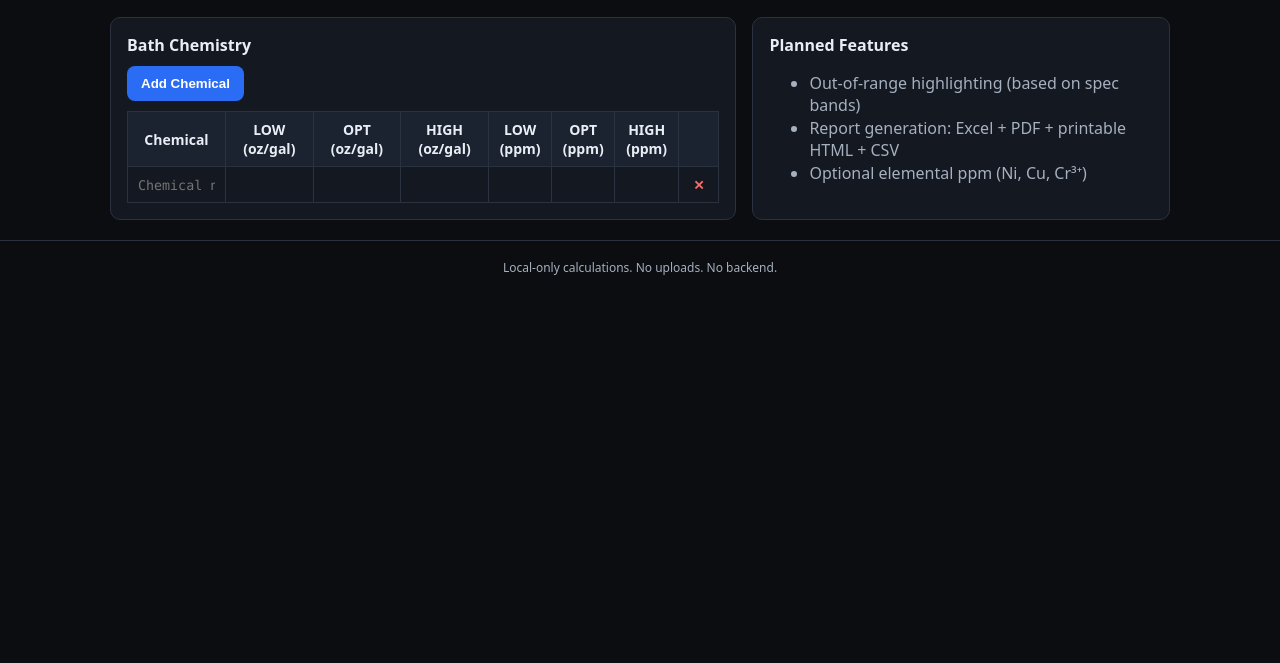
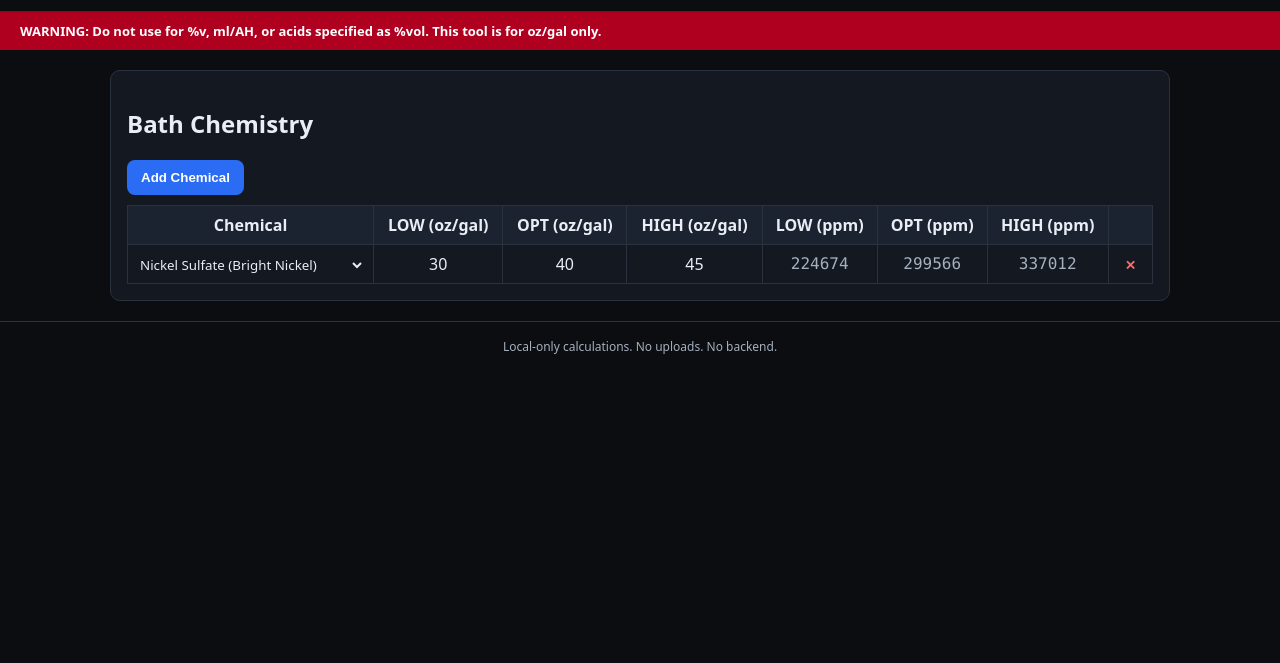
Before and after one commit to theWaffler/ppm-tool, a plain HTML site: page index.html in a window 1280 px wide. Shown: the part 137-800 px from the top of the page. Drawn offline with Linux system fonts and the light colour scheme.

Commit message:
added spec range for chemicals

```diff
--- a/app.js
+++ b/app.js
@@ -1,61 +1,66 @@
 (() => {
-  // ---------------- constants ----------------
   const OZ_GAL_TO_PPM = (28.3495 * 1000) / 3.78541;
 
-  // ---------------- elements ----------------
+  const CHEMICAL_SPECS = {
+    "Nickel Sulfate (Bright Nickel)": { low: 30, opt: 40, high: 45 },
+    "Nickel Chloride (Bright Nickel)": { low: 10, opt: 12, high: 15 },
+    "Boric Acid (Nickel Baths)": { low: 5, opt: 7, high: 8 },
+
+    "Nickel Sulfate (Satin Nickel)": { low: 24, opt: 35, high: 45 },
+    "Nickel Chloride (Satin Nickel)": { low: 4, opt: 5, high: 6 },
+    "Boric Acid (Satin Nickel)": { low: 6, opt: 7.5, high: 8 },
+
+    "Copper Sulfate (Acid Copper)": { low: 26.4, opt: 32.0, high: 37.0 },
+
+    "Tri-Chrome +3": { low: 3.2, opt: 3.6, high: 3.8 }
+  };
+
   const tableBody = document.querySelector("#chemTable tbody");
   const addRowBtn = document.getElementById("addRow");
-  const buildDateEl = document.getElementById("buildDate");
+  document.getElementById("buildDate").textContent = new Date().toISOString();
 
-  buildDateEl.textContent = new Date().toISOString();
-
-  // ---------------- helpers ----------------
   function ozToPpm(val) {
-    const n = parseFloat(val);
-    if (isNaN(n)) return "";
-    return Math.round(n * OZ_GAL_TO_PPM);
+    return Math.round(val * OZ_GAL_TO_PPM);
   }
 
-  function createCellInput(onInput) {
-    const td = document.createElement("td");
-    const input = document.createElement("input");
-    input.type = "number";
-    input.step = "any";
-    input.addEventListener("input", onInput);
-    td.appendChild(input);
-    return td;
-  }
-
-  function createReadonlyCell() {
-    const td = document.createElement("td");
-    td.className = "readonly";
-    return td;
-  }
-
-  // ---------------- row creation ----------------
   function addRow() {
     const tr = document.createElement("tr");
 
     const chemTd = document.createElement("td");
-    const chemInput = document.createElement("input");
-    chemInput.placeholder = "Chemical name";
-    chemTd.appendChild(chemInput);
+    const select = document.createElement("select");
 
-    const lowPpmTd = createReadonlyCell();
-    const optPpmTd = createReadonlyCell();
-    const highPpmTd = createReadonlyCell();
-
-    const lowTd = createCellInput(() => {
-      lowPpmTd.textContent = ozToPpm(lowTd.firstChild.value);
+    Object.keys(CHEMICAL_SPECS).forEach(name => {
+      const opt = document.createElement("option");
+      opt.value = name;
+      opt.textContent = name;
+      select.appendChild(opt);
     });
 
-    const optTd = createCellInput(() => {
-      optPpmTd.textContent = ozToPpm(optTd.firstChild.value);
-    });
+    chemTd.appendChild(select);
 
-    const highTd = createCellInput(() => {
-      highPpmTd.textContent = ozToPpm(highTd.firstChild.value);
-    });
+    const lowTd = document.createElement("td");
+    const optTd = document.createElement("td");
+    const highTd = document.createElement("td");
+
+    const lowPpmTd = document.createElement("td");
+    const optPpmTd = document.createElement("td");
+    const highPpmTd = document.createElement("td");
+
+    [lowPpmTd, optPpmTd, highPpmTd].forEach(td => td.className = "readonly");
+
+    function update() {
+      const spec = CHEMICAL_SPECS[select.value];
+      lowTd.textContent = spec.low;
+      optTd.textContent = spec.opt;
+      highTd.textContent = spec.high;
+
+      lowPpmTd.textContent = ozToPpm(spec.low);
+      optPpmTd.textContent = ozToPpm(spec.opt);
+      highPpmTd.textContent = ozToPpm(spec.high);
+    }
+
+    select.addEventListener("change", update);
+    update();
 
     const delTd = document.createElement("td");
     const delBtn = document.createElement("button");
@@ -78,9 +83,6 @@
     tableBody.appendChild(tr);
   }
 
-  // ---------------- events ----------------
   addRowBtn.addEventListener("click", addRow);
-
-  // start with one empty row
   addRow();
 })();
--- a/index.html
+++ b/index.html
@@ -13,7 +13,7 @@
       <p class="sub">oz/gal → ppm (mg/L). Mass-based chemicals only.</p>
     </div>
     <div class="meta">
-      <span id="appVersion">v0.1</span>
+      <span>v0.2</span>
       <span id="buildDate"></span>
     </div>
   </header>
@@ -49,15 +49,6 @@
         </table>
       </div>
     </section>
-
-    <section class="card">
-      <h2>Planned Features</h2>
-      <ul>
-        <li>Out-of-range highlighting (based on spec bands)</li>
-        <li>Report generation: Excel + PDF + printable HTML + CSV</li>
-        <li>Optional elemental ppm (Ni, Cu, Cr³⁺)</li>
-      </ul>
-    </section>
   </main>
 
   <footer class="footer">
--- a/style.css
+++ b/style.css
@@ -23,22 +23,17 @@ body {
 .header {
   display: flex;
   justify-content: space-between;
-  gap: 16px;
   padding: 20px;
   border-bottom: 1px solid var(--border);
 }
 
-h1 { margin: 0 0 6px 0; font-size: 20px; }
-.sub { margin: 0; color: var(--muted); }
+.sub { color: var(--muted); margin: 0; }
 
 .meta {
-  display: flex;
-  flex-direction: column;
-  align-items: flex-end;
-  gap: 6px;
-  color: var(--muted);
+  text-align: right;
   font-family: var(--mono);
   font-size: 12px;
+  color: var(--muted);
 }
 
 .banner {
@@ -51,15 +46,8 @@ h1 { margin: 0 0 6px 0; font-size: 20px; }
 
 .container {
   padding: 20px;
-  display: grid;
-  grid-template-columns: 1fr;
-  gap: 16px;
   max-width: 1100px;
-  margin: 0 auto;
-}
-
-@media (min-width: 900px) {
-  .container { grid-template-columns: 1.2fr 0.8fr; }
+  margin: auto;
 }
 
 .card {
@@ -67,16 +55,6 @@ h1 { margin: 0 0 6px 0; font-size: 20px; }
   border: 1px solid var(--border);
   border-radius: 10px;
   padding: 16px;
-}
-
-.card h2 {
-  margin: 0 0 10px 0;
-  font-size: 16px;
-}
-
-.card li {
-  color: var(--muted);
-  line-height: 1.4;
 }
 
 .btn {
@@ -91,28 +69,15 @@ h1 { margin: 0 0 6px 0; font-size: 20px; }
 
 .btn:hover { background: var(--btnHover); }
 
-.footer {
-  padding: 18px 20px;
-  border-top: 1px solid var(--border);
-  color: var(--muted);
-  text-align: center;
-  font-size: 12px;
-}
-
-/* ---------- table ---------- */
-
 .table-actions {
   margin-bottom: 10px;
 }
 
-.table-wrap {
-  overflow-x: auto;
-}
+.table-wrap { overflow-x: auto; }
 
 table {
   width: 100%;
   border-collapse: collapse;
-  font-size: 14px;
 }
 
 th, td {
@@ -123,16 +88,6 @@ th, td {
 
 th {
   background: #1b2230;
-  font-weight: 700;
-}
-
-td input {
-  width: 100%;
-  background: transparent;
-  border: 0;
-  color: var(--fg);
-  text-align: center;
-  font-family: var(--mono);
 }
 
 td.readonly {
@@ -140,10 +95,26 @@ td.readonly {
   font-family: var(--mono);
 }
 
+select {
+  width: 100%;
+  background: transparent;
+  color: var(--fg);
+  border: none;
+  font-family: inherit;
+}
+
 button.delete {
-  background: transparent;
+  background: none;
+  border: none;
   color: #ff6b6b;
-  border: 0;
-  font-weight: 700;
+  font-weight: bold;
   cursor: pointer;
 }
+
+.footer {
+  padding: 16px;
+  text-align: center;
+  color: var(--muted);
+  border-top: 1px solid var(--border);
+  font-size: 12px;
+}
```
